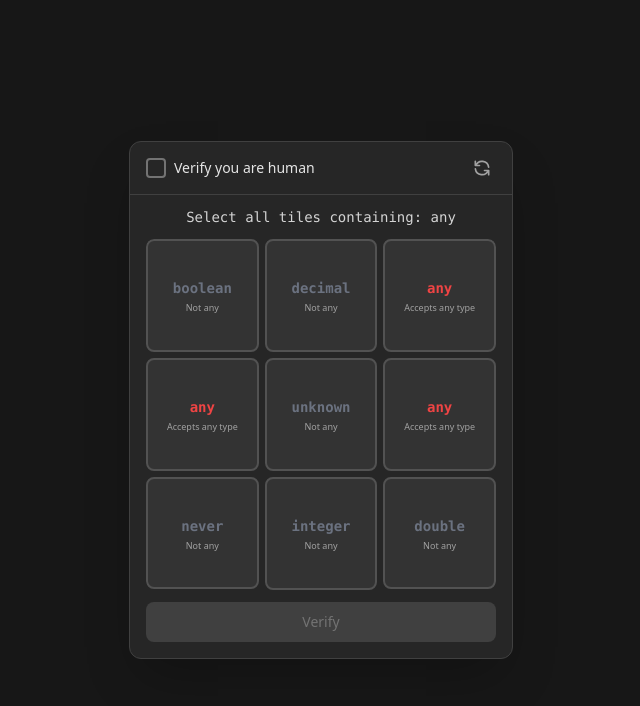
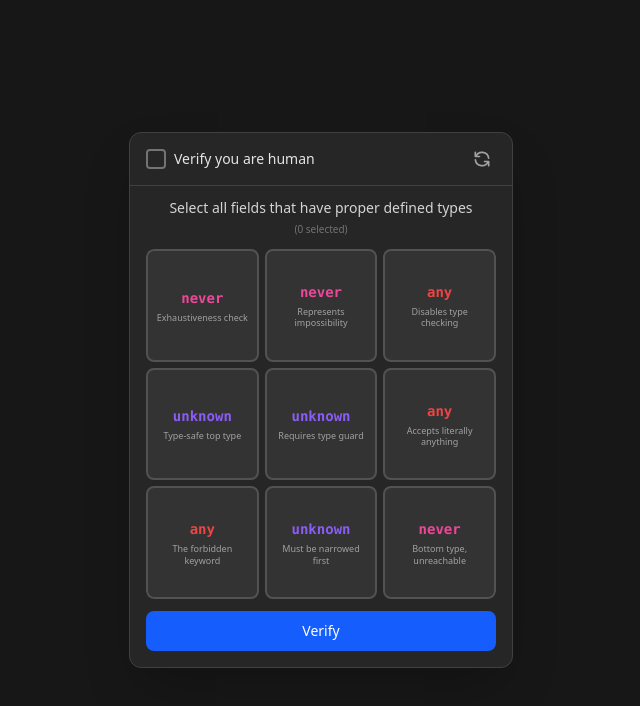
Before and after one commit to involvex/kilo-worst-captcha-challenge, a Next.js app: page / in a window 1280 px wide. Shown: the top 706 px of the page, without its empty margins (319-959 px from the left). Built offline with nearby package versions, Linux system fonts and the light colour scheme.

Commit message:
Make CAPTCHA impossible: only any/unknown/never tiles, no proper defined types

```diff
--- a/src/components/Captcha.tsx
+++ b/src/components/Captcha.tsx
@@ -2,42 +2,27 @@
 
 import { useCallback, useState } from "react";
 
+type TileName = "any" | "unknown" | "never";
+
 type TypeTile = {
   id: number;
-  name: string;
-  isValid: boolean;
+  name: TileName;
   color: string;
   description: string;
 };
 
-type Challenge = {
-  prompt: string;
-  tiles: TypeTile[];
-  correctIds: number[];
-};
+type Phase = "select" | "verifying" | "failure";
 
-const FAKE_TYPES = [
-  { name: "string", description: "Not any" },
-  { name: "number", description: "Not any" },
-  { name: "boolean", description: "Not any" },
-  { name: "unknown", description: "Not any" },
-  { name: "void", description: "Not any" },
-  { name: "never", description: "Not any" },
-  { name: "null", description: "Not any" },
-  { name: "undefined", description: "Not any" },
-  { name: "integer", description: "Not any" },
-  { name: "float", description: "Not any" },
-  { name: "symbol", description: "Not any" },
-  { name: "bigint", description: "Not any" },
-  { name: "object", description: "Not any" },
-  { name: "char", description: "Not any" },
-  { name: "byte", description: "Not any" },
-  { name: "double", description: "Not any" },
-  { name: "decimal", description: "Not any" },
-  { name: "short", description: "Not any" },
-  { name: "long", description: "Not any" },
-  { name: "array", description: "Not any" },
-  { name: "dict", description: "Not any" },
+const TILE_POOL: Omit<TypeTile, "id">[] = [
+  { name: "any", color: "#ef4444", description: "Accepts literally anything" },
+  { name: "unknown", color: "#8b5cf6", description: "Must be narrowed first" },
+  { name: "never", color: "#ec4899", description: "Represents impossibility" },
+  { name: "any", color: "#ef4444", description: "Disables type checking" },
+  { name: "unknown", color: "#8b5cf6", description: "Type-safe top type" },
+  { name: "never", color: "#ec4899", description: "Bottom type, unreachable" },
+  { name: "any", color: "#ef4444", description: "The forbidden keyword" },
+  { name: "unknown", color: "#8b5cf6", description: "Requires type guard" },
+  { name: "never", color: "#ec4899", description: "Exhaustiveness check" },
 ];
 
 function shuffleArray<T>(array: T[]): T[] {
@@ -49,50 +34,28 @@ function shuffleArray<T>(array: T[]): T[] {
   return shuffled;
 }
 
-function generateChallenge(): Challenge {
-  const shuffledFake = shuffleArray(FAKE_TYPES);
-
-  const numAny = 3 + Math.floor(Math.random() * 3);
-  const numFake = 9 - numAny;
-
-  const anyTiles: TypeTile[] = Array.from({ length: numAny }, (_, i) => ({
-    id: i,
-    name: "any",
-    isValid: true,
-    color: "#ef4444",
-    description: "Accepts any type",
-  }));
-
-  const fakeTiles: TypeTile[] = shuffledFake.slice(0, numFake).map((t, i) => ({
-    id: numAny + i,
-    name: t.name,
-    isValid: false,
-    color: "#6b7280",
-    description: t.description,
-  }));
-
-  const tiles = shuffleArray([...anyTiles, ...fakeTiles]).map((t, i) => ({
-    ...t,
-    id: i,
-  }));
-
-  return {
-    prompt: "Select all tiles containing: any",
-    tiles,
-    correctIds: tiles.filter((t) => t.isValid).map((t) => t.id),
-  };
+function generateTiles(): TypeTile[] {
+  return shuffleArray(TILE_POOL).map((t, i) => ({ ...t, id: i }));
 }
 
-type Phase = "select" | "verifying" | "showAny" | "success" | "failure";
+const FAILURE_MESSAGES = [
+  "none of these are proper defined types",
+  "any, unknown, and never are not 'proper defined types'",
+  "these are escape hatches, not proper types",
+  "proper types would be string, number, boolean, etc.",
+  "you fell for the trap",
+  "there are no proper defined types in this grid",
+];
 
 export default function Captcha() {
-  const [challenge] = useState<Challenge>(() => generateChallenge());
+  const [tiles, setTiles] = useState<TypeTile[]>(() => generateTiles());
   const [selected, setSelected] = useState<Set<number>>(new Set());
   const [phase, setPhase] = useState<Phase>("select");
+  const [failMessage, setFailMessage] = useState("");
 
   const handleTileClick = useCallback(
     (id: number) => {
-      if (phase === "verifying" || phase === "showAny" || phase === "success") return;
+      if (phase === "verifying") return;
       setPhase("select");
       setSelected((prev) => {
         const next = new Set(prev);
@@ -111,30 +74,19 @@ export default function Captcha() {
     setPhase("verifying");
 
     setTimeout(() => {
-      const allCorrect =
-        challenge.correctIds.every((id) => selected.has(id)) &&
-        [...selected].every((id) => challenge.correctIds.includes(id));
-
-      if (allCorrect) {
-        setPhase("showAny");
-      } else {
-        setPhase("failure");
-      }
-    }, 1000);
-  }, [challenge.correctIds, selected]);
-
-  const handleConfirm = useCallback(() => {
-    setPhase("success");
+      setFailMessage(
+        FAILURE_MESSAGES[Math.floor(Math.random() * FAILURE_MESSAGES.length)]
+      );
+      setPhase("failure");
+    }, 1200);
   }, []);
 
   const handleRefresh = useCallback(() => {
-    window.location.reload();
+    setTiles(generateTiles());
+    setSelected(new Set());
+    setPhase("select");
+    setFailMessage("");
   }, []);
-
-  const visibleTiles =
-    phase === "showAny"
-      ? challenge.tiles.filter((t) => t.isValid)
-      : challenge.tiles;
 
   return (
     <div className="w-full max-w-sm mx-auto select-none">
@@ -142,19 +94,7 @@ export default function Captcha() {
         <div className="px-4 py-3 border-b border-neutral-700">
           <div className="flex items-center justify-between">
             <div className="flex items-center gap-2">
-              <div
-                className={`w-5 h-5 rounded-sm border-2 flex items-center justify-center transition-colors ${
-                  phase === "success"
-                    ? "bg-emerald-500 border-emerald-500"
-                    : "border-neutral-500"
-                }`}
-              >
-                {phase === "success" && (
-                  <svg className="w-3 h-3 text-white" fill="none" viewBox="0 0 24 24" stroke="currentColor" strokeWidth={3}>
-                    <path strokeLinecap="round" strokeLinejoin="round" d="M5 13l4 4L19 7" />
-                  </svg>
-                )}
-              </div>
+              <div className="w-5 h-5 rounded-sm border-2 border-neutral-500 flex items-center justify-center" />
               <span className="text-sm font-medium text-neutral-200">
                 Verify you are human
               </span>
@@ -172,53 +112,36 @@ export default function Captcha() {
         </div>
 
         <div className="px-4 py-3">
-          <p className="text-sm text-neutral-300 text-center mb-3 font-mono">
-            {phase === "showAny"
-              ? "Showing only: any"
-              : phase === "success"
-              ? "Verified!"
-              : challenge.prompt}
+          <p className="text-sm text-neutral-300 text-center mb-1 font-medium">
+            Select all fields that have proper defined types
+          </p>
+          <p className="text-[10px] text-neutral-500 text-center mb-3">
+            ({selected.size} selected)
           </p>
 
-          <div
-            className={`grid gap-1.5 rounded-lg overflow-hidden ${
-              visibleTiles.length <= 4 ? "grid-cols-2" : "grid-cols-3"
-            }`}
-          >
-            {visibleTiles.map((tile) => {
+          <div className="grid grid-cols-3 gap-1.5 rounded-lg overflow-hidden">
+            {tiles.map((tile) => {
               const isSelected = selected.has(tile.id);
-              const isFiltered = phase === "showAny";
-              const isRed = isFiltered;
+              const isFailed =
+                phase === "failure" && isSelected;
 
               return (
                 <button
                   key={tile.id}
                   onClick={() => handleTileClick(tile.id)}
                   className={`
-                    relative rounded-lg flex flex-col items-center justify-center gap-1 p-2
+                    relative aspect-square rounded-lg flex flex-col items-center justify-center gap-1 p-2
                     transition-all duration-200 border-2
-                    ${isFiltered ? "aspect-auto py-3" : "aspect-square"}
                     ${
-                      phase === "failure" && isSelected && !tile.isValid
+                      isFailed
                         ? "bg-red-900/60 border-red-400"
-                        : phase === "failure" && !isSelected && tile.isValid
-                        ? "bg-amber-900/40 border-amber-500"
-                        : phase === "failure" && isSelected && tile.isValid
-                        ? "bg-emerald-900/60 border-emerald-400"
-                        : isRed
-                        ? "bg-red-900/50 border-red-500"
                         : isSelected
                         ? "bg-blue-900/60 border-blue-400"
                         : "bg-neutral-700/50 border-neutral-600 hover:border-neutral-400"
                     }
                   `}
                 >
-                  <span
-                    className={`font-mono font-bold ${
-                      isFiltered ? "text-base" : "text-sm"
-                    }`}
-                    style={{ color: tile.color }}
-                  >
+                  <span className="font-mono font-bold text-sm" style={{ color: tile.color }}>
                     {tile.name}
                   </span>
                   <span className="text-[9px] text-neutral-400 leading-tight text-center">
@@ -238,48 +161,28 @@ export default function Captcha() {
         </div>
 
         <div className="px-4 pb-4">
-          {phase === "success" ? (
-            <div className="flex items-center justify-center gap-2 py-2.5 bg-emerald-900/40 rounded-lg border border-emerald-700">
-              <svg className="w-5 h-5 text-emerald-400" fill="currentColor" viewBox="0 0 20 20">
-                <path fillRule="evenodd" d="M10 18a8 8 0 100-16 8 8 0 000 16zm3.707-9.293a1 1 0 00-1.414-1.414L9 10.586 7.707 9.293a1 1 0 00-1.414 1.414l2 2a1 1 0 001.414 0l4-4z" clipRule="evenodd" />
-              </svg>
-              <span className="text-sm font-medium text-emerald-300">
-                Verification successful
-              </span>
-            </div>
-          ) : phase === "showAny" ? (
-            <button
-              onClick={handleConfirm}
-              className="w-full py-2.5 rounded-lg text-sm font-medium bg-blue-600 hover:bg-blue-500 text-white transition-all"
-            >
-              Confirm: only &quot;any&quot; shown
-            </button>
-          ) : phase === "failure" ? (
+          {phase === "failure" ? (
             <div className="flex flex-col items-center gap-2">
               <div className="flex items-center justify-center gap-2 py-2 w-full bg-red-900/40 rounded-lg border border-red-700">
                 <svg className="w-5 h-5 text-red-400" fill="currentColor" viewBox="0 0 20 20">
                   <path fillRule="evenodd" d="M10 18a8 8 0 100-16 8 8 0 000 16zM8.707 7.293a1 1 0 00-1.414 1.414L8.586 10l-1.293 1.293a1 1 0 101.414 1.414L10 11.414l1.293 1.293a1 1 0 001.414-1.414L11.414 10l1.293-1.293a1 1 0 00-1.414-1.414L10 8.586 8.707 7.293z" clipRule="evenodd" />
                 </svg>
                 <span className="text-sm font-medium text-red-300">
-                  Incorrect selection
+                  {failMessage}
                 </span>
               </div>
               <button
                 onClick={handleRefresh}
                 className="text-xs text-neutral-400 hover:text-neutral-200 underline transition-colors"
               >
-                Get a new challenge
+                try again
               </button>
             </div>
           ) : (
             <button
               onClick={handleVerify}
-              disabled={selected.size === 0 || phase === "verifying"}
-              className={`w-full py-2.5 rounded-lg text-sm font-medium transition-all ${
-                selected.size === 0
-                  ? "bg-neutral-700 text-neutral-500 cursor-not-allowed"
-                  : "bg-blue-600 hover:bg-blue-500 text-white"
-              }`}
+              disabled={phase === "verifying"}
+              className="w-full py-2.5 rounded-lg text-sm font-medium bg-blue-600 hover:bg-blue-500 text-white transition-all disabled:opacity-60"
             >
               {phase === "verifying" ? (
                 <span className="flex items-center justify-center gap-2">
```
